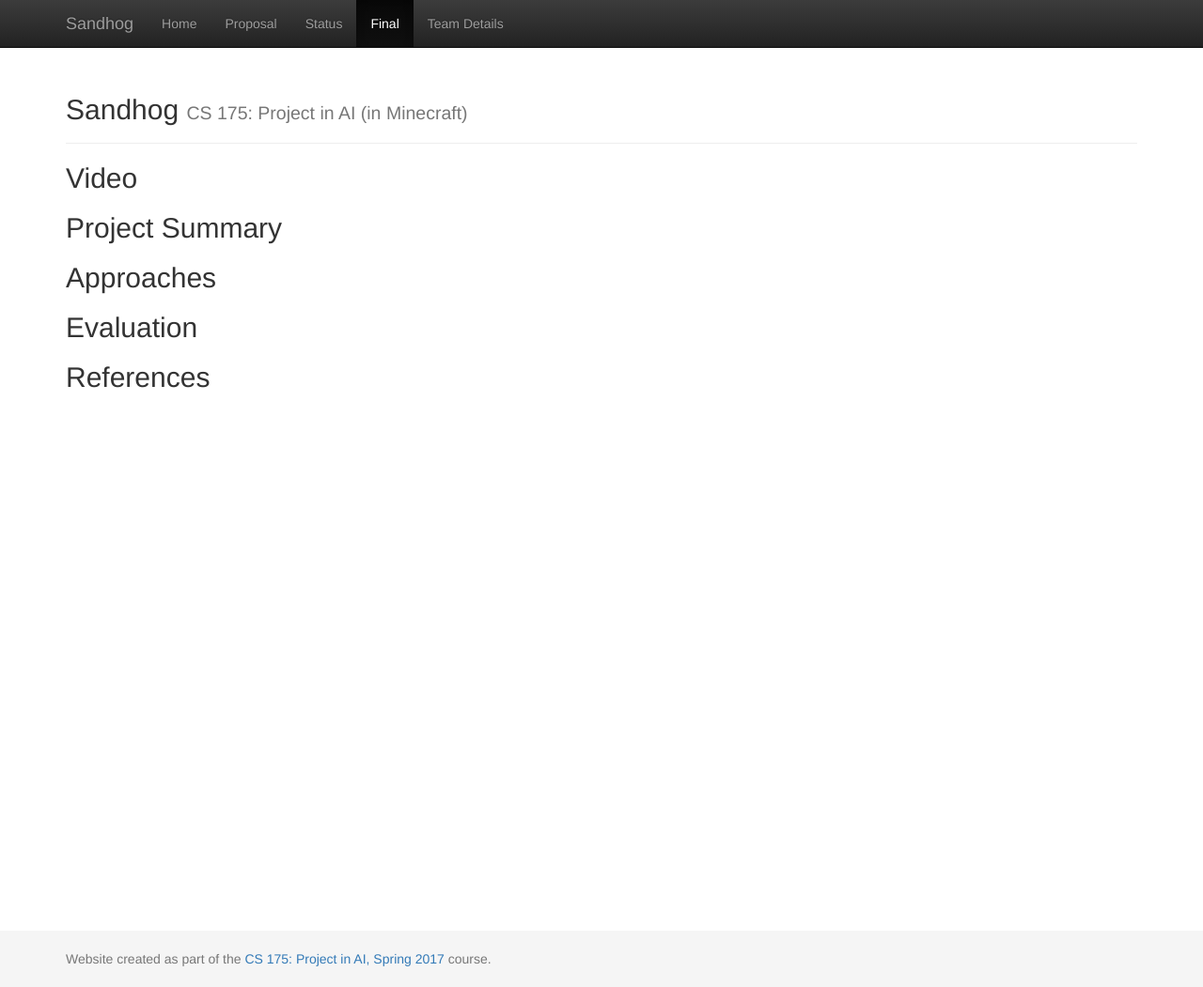
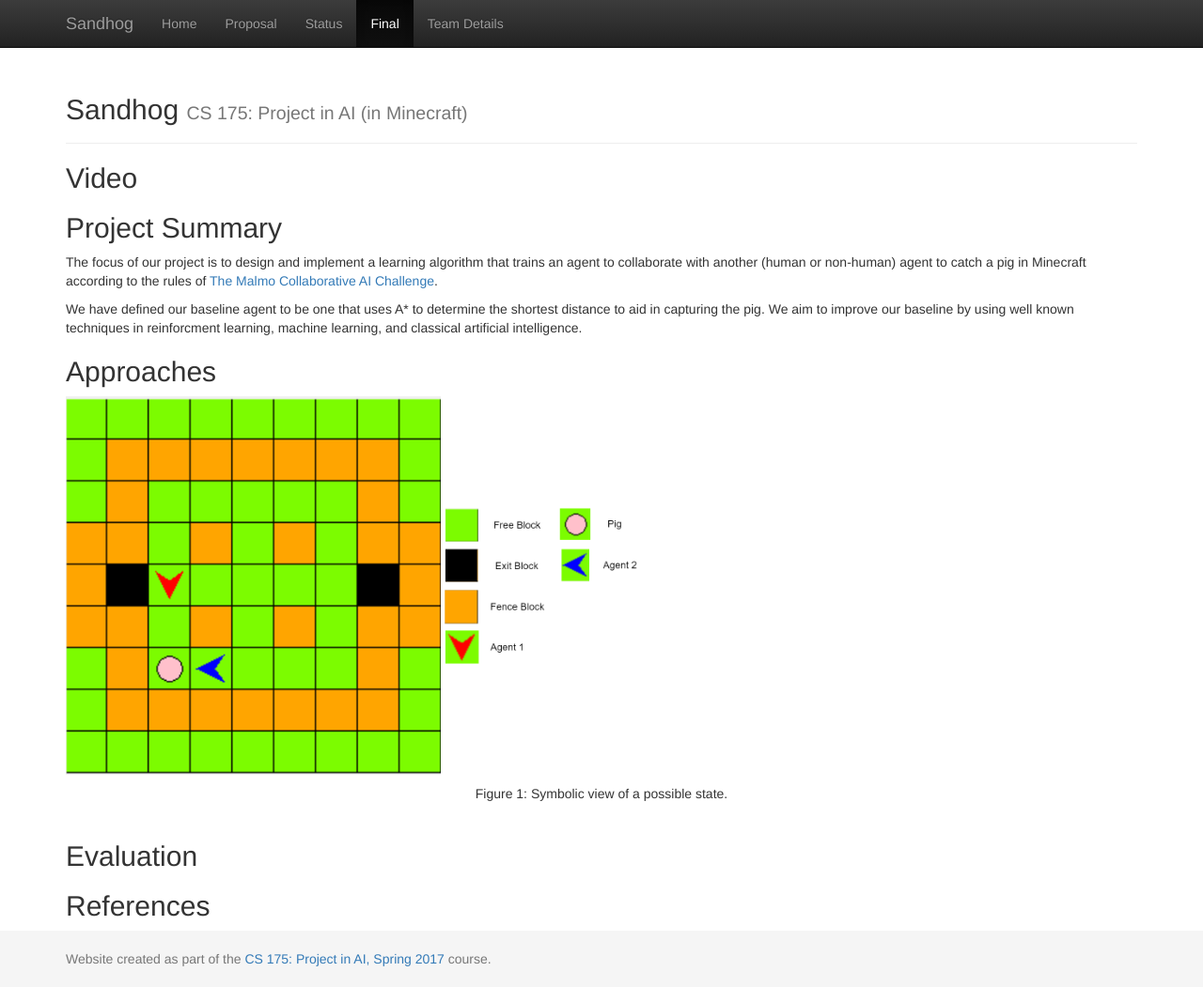
Before and after one commit to hfloresr/Sandhog, a Jekyll site: the page built from docs/final.md, in a window 1280 px wide and 1051 px high. Shown: the whole window at 94% size. Built offline with Jekyll 4.4.1, drawn with Linux system fonts in a browser that asks for light colours.

Commit message:
started on final report

```diff
--- a/docs/final.md
+++ b/docs/final.md
@@ -5,8 +5,15 @@ title: Final Report
 ## Video
 
 ## Project Summary
+The focus of our project is to design and implement a learning algorithm that trains an agent to collaborate with another (human or non-human) agent to catch a pig in Minecraft according to the rules of [The Malmo Collaborative AI Challenge](https://www.microsoft.com/en-us/research/academic-program/collaborative-ai-challenge/# "Challenge Homepage").
+
+We have defined our baseline agent to be one that uses A* to determine the shortest distance to aid in capturing the pig. We aim to improve our baseline by using well known techniques in reinforcment learning, machine learning, and classical artificial intelligence.
 
 ## Approaches
+<img src="results/state_space.PNG" alt="alt text" width="35%" height="35%"> <img src="results/labels.png" alt="alt text" width="20%" height="20%">
+<center>Figure 1: Symbolic view of a possible state.</center>
+
+<br>
 
 ## Evaluation
 
```
